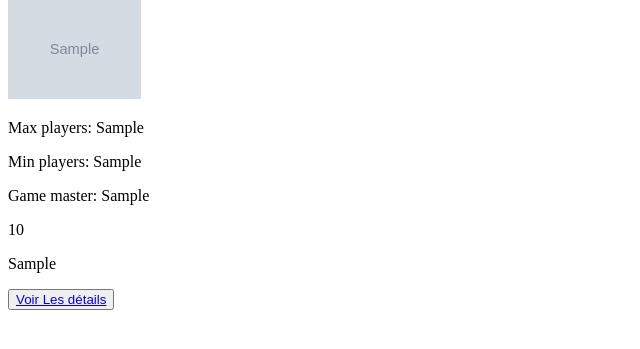
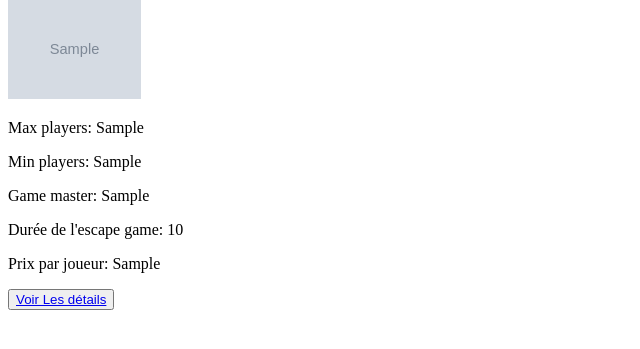
Before and after one commit to AidounNejma/Shikeygami, a Symfony app: template templates/game/index.html.twig in a window 1280 px wide. Shown: the part 162-511 px from the top of the page, without its empty margins (0-640 px from the left). Run offline with Twig, Linux system fonts and the light colour scheme; the template is opened without the code that fills it: most values are stand-ins (such as "Sample title", 1, 10 or a date in 2020); grey boxes marked "Sample" are stand-in pictures; style sheets or scripts are compiled from the project's sources; some libraries are stand-ins or nearby versions.

Commit message:
Correction des contraintes

```diff
--- a/src/Form/GameType.php
+++ b/src/Form/GameType.php
@@ -7,6 +7,8 @@ use Doctrine\DBAL\Types\DecimalType;
 use Doctrine\DBAL\Types\TextType;
 use Symfony\Component\Form\AbstractType;
 use Symfony\Component\Form\Extension\Core\Type\FileType;
+use Symfony\Component\Form\Extension\Core\Type\IntegerType;
+use Symfony\Component\Form\Extension\Core\Type\NumberType;
 use Symfony\Component\Form\Extension\Core\Type\TextType as TypeTextType;
 use Symfony\Component\Form\FormBuilderInterface;
 use Symfony\Component\OptionsResolver\OptionsResolver;
@@ -70,7 +72,7 @@ class GameType extends AbstractType
                     ])
                 ]
             ])
-            ->add('gameDuration', DecimalType::class, [
+            ->add('gameDuration', NumberType::class, [
                 'label' => 'Temps de jeu accordé',
                 "constraints" => [
                     new GreaterThan(["value" => 30, "message" => "la durée doit etre de 30 minutes minimum"])
--- a/templates/game/index.html.twig
+++ b/templates/game/index.html.twig
@@ -28,8 +28,8 @@
 				<p>Max players:	{{ game.maxPlayers }}</p>
 				<p>Min players:	{{ game.minPlayers }}</p>
 				<p>Game master:	{{ game.gameMaster }}</p>
-				<p>{{ game.gameDuration }}</p>
-				<p>{{ game.pricePerPerson }}</p>
+				<p>Durée de l'escape game: {{ game.gameDuration }}</p>
+				<p>Prix par joueur: {{ game.pricePerPerson }}</p>
 				<button><a href="{{ path('game_show', {'id': game.id}) }}">Voir Les détails</a></button>
 
 				{% if is_granted("ROLE_ADMIN") %}
```
Also changed, not shown: public/img/jeremy-zero-9QlOtVuzVbs-unsplash6144b544a48ed.jpg (renamed from public/img/jeremy-zero-9QlOtVuzVbs-unsplash61446b3969389.jpg).
